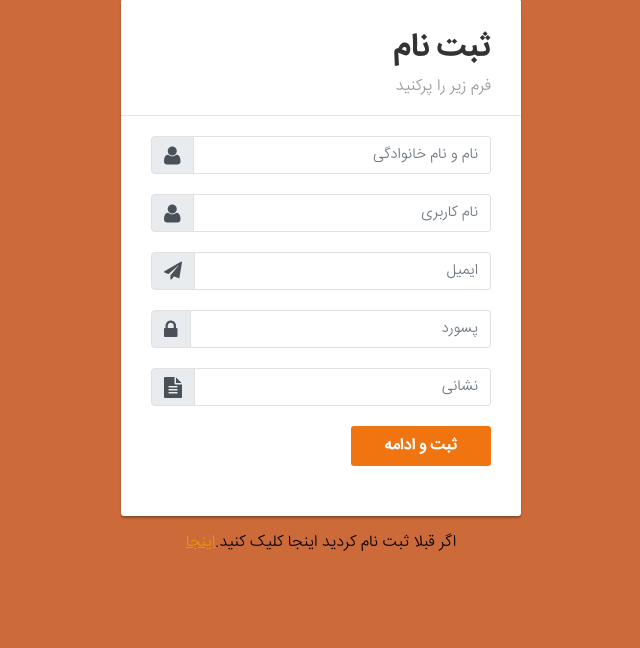
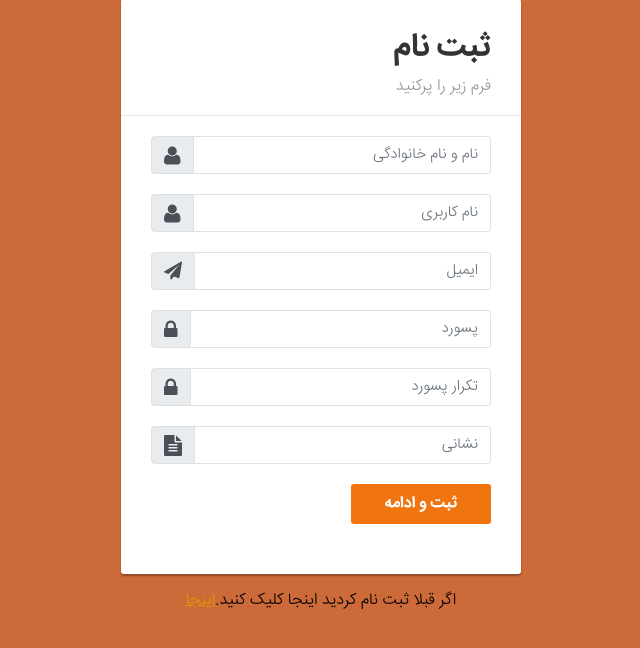
Before and after one commit to hamidrezarostampour/ProjectUniversity, a Django app: page /register in a window 1280 px wide. Shown: the part 31-679 px from the top of the page, without its empty margins (319-959 px from the left). Run offline with Django 3.2, Linux system fonts and the light colour scheme; some libraries are stand-ins or nearby versions.

Commit message:
registeration fixed

```diff
--- a/assets/js/clean.js
+++ b/assets/js/clean.js
@@ -19,6 +19,12 @@ $(document).ready(function(){
     $("#id_password1").attr('class', 'form-control');
     $("#id_password1").attr('required', 'required');
     $("#id_password1").attr('style', 'text-align:right;');
+
+
+    $("#id_password2").attr('placeholder', 'تکرار پسورد');
+    $("#id_password2").attr('class', 'form-control');
+    $("#id_password2").attr('required', 'required');
+    $("#id_password2").attr('style', 'text-align:right;');
 
 
     $("#id_name").attr('placeholder', 'نام و نام خانوادگی');
--- a/templates/registration/register.html
+++ b/templates/registration/register.html
@@ -156,6 +156,16 @@ body {
 			<div class="input-group">
 				<div class="input-group-prepend">
 					<span class="input-group-text">
+						<i class="fa fa-lock"></i>
+					</span>
+				</div>
+				{{form.password2}}
+			</div>
+        </div>
+		<div class="form-group">
+			<div class="input-group">
+				<div class="input-group-prepend">
+					<span class="input-group-text">
 						<i class="	fa fa-file-text"></i>
 					</span>
 				</div>
```
